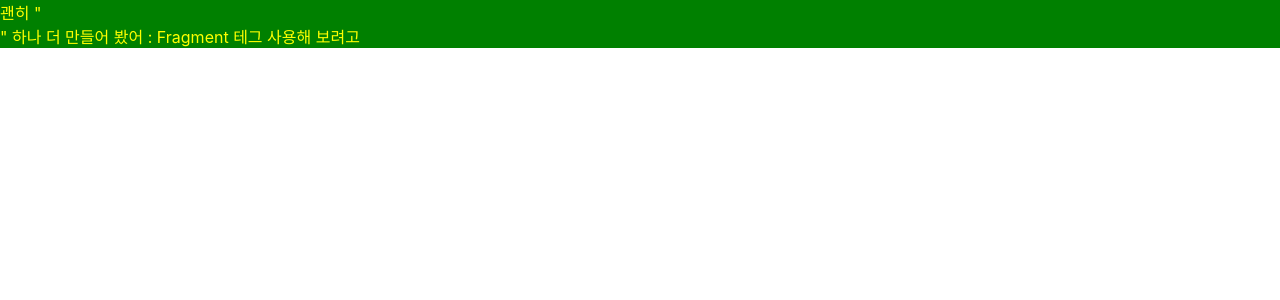
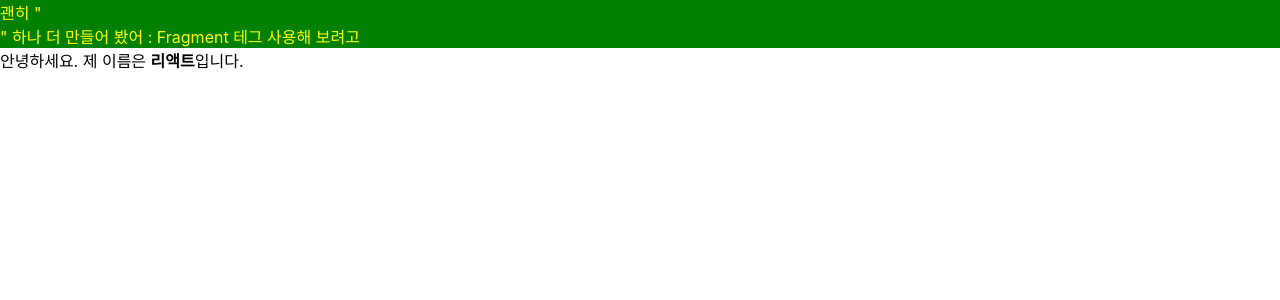
Before and after one commit to YeojinJeon/react-start, a React (Create React App) app: page / in a window 1280 px wide. Shown: the top 300 px of the page. Built offline with nearby package versions, Linux system fonts and the light colour scheme.

Commit message:
[feat] 새 컴포넌트 만들기 -- MyName 컴포넌트 생성

```diff
--- a/src/App.js
+++ b/src/App.js
@@ -1,14 +1,22 @@
 import logo from './logo.svg';
 import './App.css';
 import React, { Fragment, Component } from 'react';
+import MyName from './components/MyName';
+
 // 이렇게 import 하는 것은 webpack 을 사용하기 때문에 가능한건데
 // => 프로젝트 빌드시 webpack에서 파일 확장자에 따라서 다른 작업을 하게 됨
 
-// 컴포넌트 를 만드는 방법 두가지
-// 1. 클래스를 통해 만드는 방법
-// -- 클래스 형태로 만들어진 컴포넌트에는 꼭 render() 함수가 있어야 한다!
-// 2. 함수를 통해 만드는 방법
-// 여기선 함수를 통해 만들었다.
+/*
+
+ * 컴포넌트 를 만드는 방법 두가지
+   1. 클래스를 통해 만드는 방법
+      - 클래스 형태로 만들어진 컴포넌트에는 꼭 render() 함수가 있어야 한다!
+   2. 함수를 통해 만드는 방법
+   여기선 함수를 통해 만들었다.
+
+
+ */
+
 
 function App() {
 
@@ -16,7 +24,7 @@ function App() {
     backgroundColor: 'green',
     color: 'yellow'
   }
-  return ( // 이 리턴문 `안에 있는 코드가 JSX 다 !
+  return ( // 이 리턴문 안에 있는 코드가 JSX 다 !
 
     <Fragment>
       {/*
@@ -41,10 +49,13 @@ function App() {
       <div style={style}>
       괜히 "<div></div>" 하나 더 만들어 봤어 : Fragment 테그 사용해 보려고
       </div>
+      <MyName name="리액트" />
 
 
     </Fragment>
   );
 }
 
+
+
 export default App;
--- /dev/null
+++ b/src/components/MyName.js
@@ -0,0 +1,25 @@
+/*
+* 리액트 컴포넌트에서 다루는 데이터 2개
+1. props
+   - 부모 컴포넌트가 자식 컴포넌트에게 주는 값
+   - 자식 컴포넌트는 props를 받아오기만 하고 수정할 수는 없다.
+2. state
+   - 컴포넌트 내부에서 선언하며 내부에서 값을 변경할 수 있다.
+*/
+
+import React, { Component } from 'react';
+
+class MyName extends Component
+{
+    render() {
+        return (
+            <div>
+                안녕하세요. 제 이름은 <strong>{this.props.name}</strong>입니다.
+            </div>
+        );
+    }
+}
+
+export default MyName;
+// export 빼먹으면 아래와 같은 컴파일 에러 뜸
+// Attempted import error: './components/MyName' does not contain a default export (imported as 'MyName').
```
